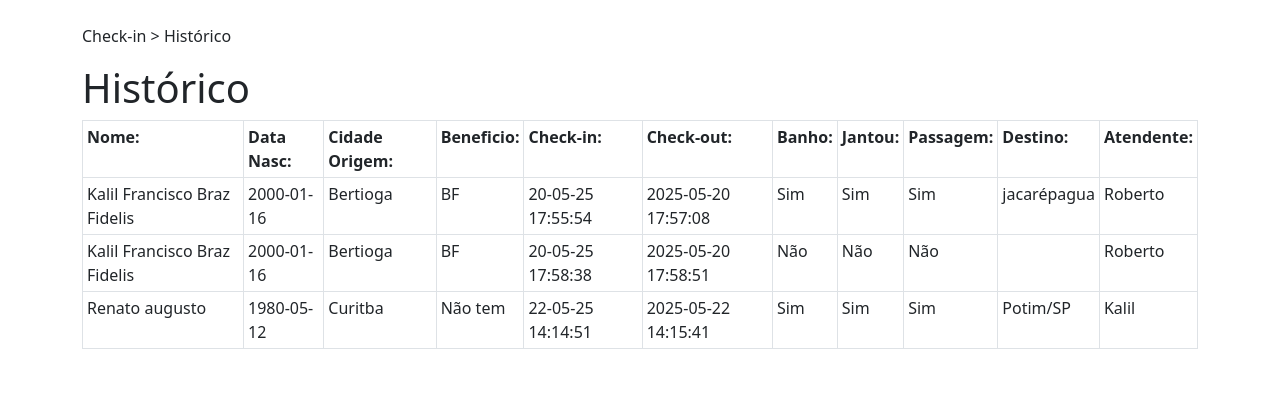
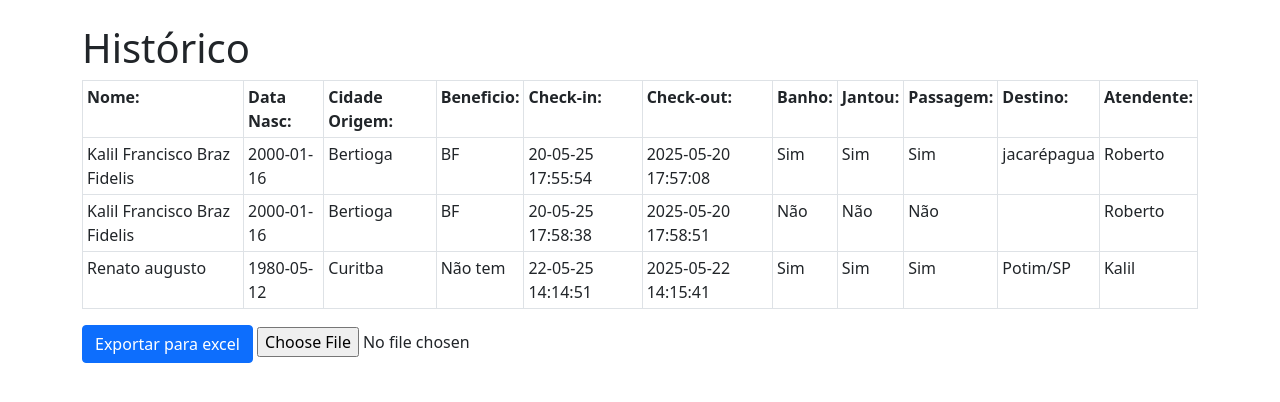
Before and after one commit to Kalleco/CasaPassagem, a PHP site: page /checarlista.php in a window 1280 px wide. Shown: the part 72-474 px from the top of the page. Run offline with PHP 8.4, Linux system fonts and the light colour scheme; data comes from the database, SQL or seed files in the repository.

Commit message:
adicionada exportação de tabela via excel

```diff
--- a/checarlista.php
+++ b/checarlista.php
@@ -42,9 +42,7 @@ $moradores = $stmt->fetchAll(PDO::FETCH_ASSOC);
 
 
         <div class="container">
-        <P>
-            Check-in > Histórico
-        </P>
+
         <h1>Histórico</h1>
         <?php if (count($moradores) > 0): ?>
 
@@ -78,12 +76,29 @@ $moradores = $stmt->fetchAll(PDO::FETCH_ASSOC);
                 </tr>
             <?php endforeach; ?>
         </table>
-
+        <button onclick="exportarTabelaExcel()" class="btn btn-primary">Exportar para excel</button>
+        <input type="file" id="arquivoExcel" accept=".xlsx, .xls" />
         </div>
         <?php endif; ?>
 
 
         <script src="https://cdn.jsdelivr.net/npm/bootstrap@5.0.2/dist/js/bootstrap.bundle.min.js" integrity="sha384-MrcW6ZMFYlzcLA8Nl+NtUVF0sA7MsXsP1UyJoMp4YLEuNSfAP+JcXn/tWtIaxVXM" crossorigin="anonymous">
         </script>
+
+        <scrip src="https://cdnjs.cloudflare.com/ajax/libs/xlsx/0.18.5/xlsx.full.min.js"></script>
+
+        <script> //para exportar tabela
+        function exportarTabelaExcel() {
+            // Seleciona a tabela do HTML
+            const tabela = document.querySelector("table");
+
+            // Converte para planilha
+            const workbook = XLSX.utils.table_to_book(tabela, { sheet: "Histórico" });
+
+            // Salva o arquivo
+            XLSX.writeFile(workbook, "histórico.xlsx");
+        }
+        </script>
+
     </body>
     </html>
```
